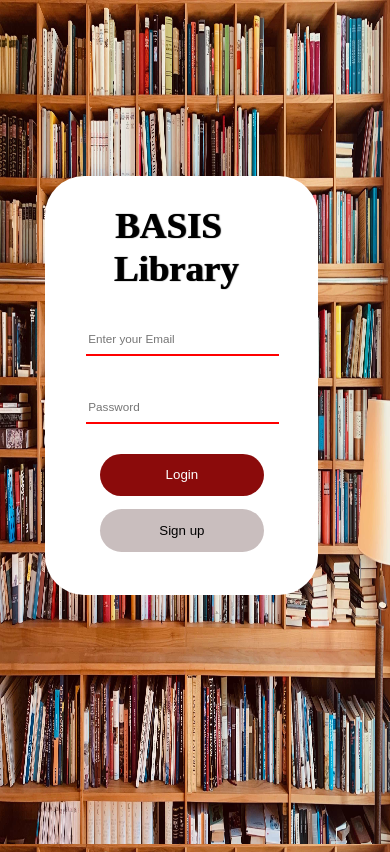
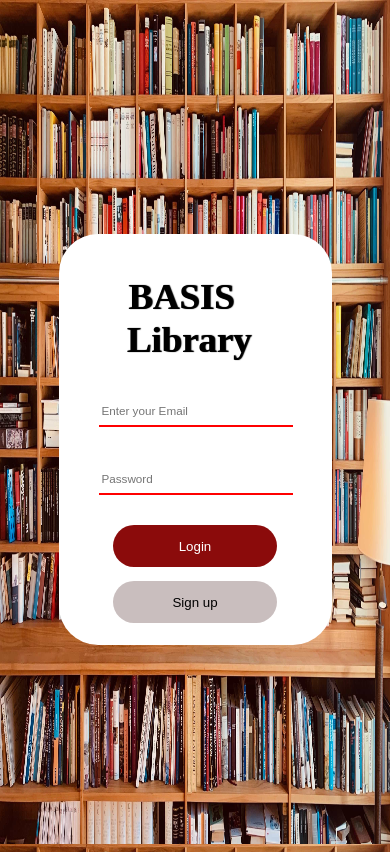
Before and after one commit to Unbeatable0826/Library_Committee, a website with bundled scripts: page public/Login_Folder/login.html in a window 390 px wide. Built offline with nearby package versions, Linux system fonts and the light colour scheme; no server answers; a web font is replaced by a local one.

Commit message:
Alligned Contents to the center

```diff
--- a/public/Login_Folder/login.css
+++ b/public/Login_Folder/login.css
@@ -150,15 +150,14 @@ opacity: 0.5;
     }
     .sec2{
         background-color: white;
-        margin-left: 10%;
-        margin-top: 45%;
         width: 70vw;
-        height: auto;
+        height: fit-content;
         border-radius: 10vw;
     }
     .logintext{
         margin-left: 25%;
-        padding-top: 10%;
+
+        margin-top: 15%;
         font-size: 230%;
         width: 40%;
         text-align: center;
@@ -168,6 +167,13 @@ opacity: 0.5;
         height: 30%;
         width: 70%;
         font-size: 3vw;
+    }
+    .flex_sec2{
+        width: 100%;
+        height: 100%;
+        display: flex;
+        justify-content: center;
+        align-items: center;
     }
     .login_line{
         margin-left: 15%;
--- a/public/Login_Folder/login.html
+++ b/public/Login_Folder/login.html
@@ -9,6 +9,7 @@
     <link rel="icon" type="image/x-icon" href="../Book_image.jpeg">
 </head>
 <body>
+    <div class="flex_sec2">
         <div class="sec2">
         <h1 class="logintext"> BASIS Library <h1>
             <form>
@@ -19,7 +20,8 @@
                 <input type="submit" class="login_button" id="login" value="Login">
             </form>
             <a href="../Register/register.html" class="register_link"><button class="signup_button"> Sign up </button></a>
-        <h3 class="invisible">  I </h3>
+
+        </div>
     </div>
 
     <div class="sec1">
```
Lines whose indentation alone changed are shown as unchanged.
